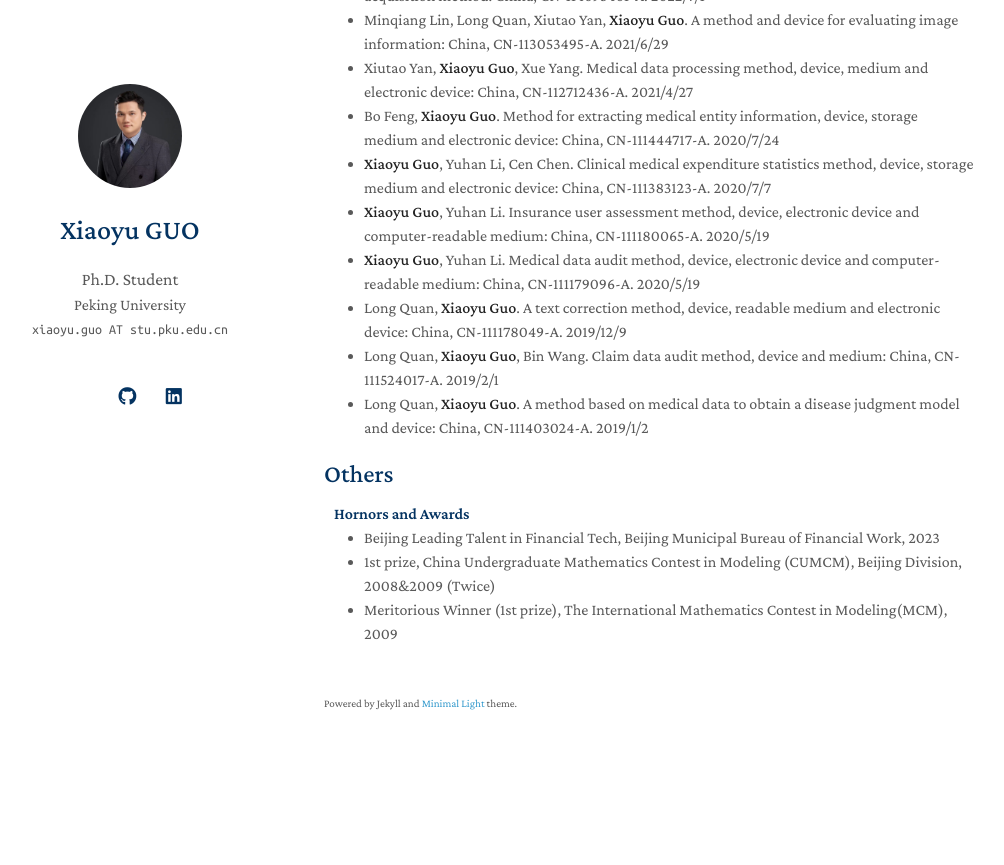
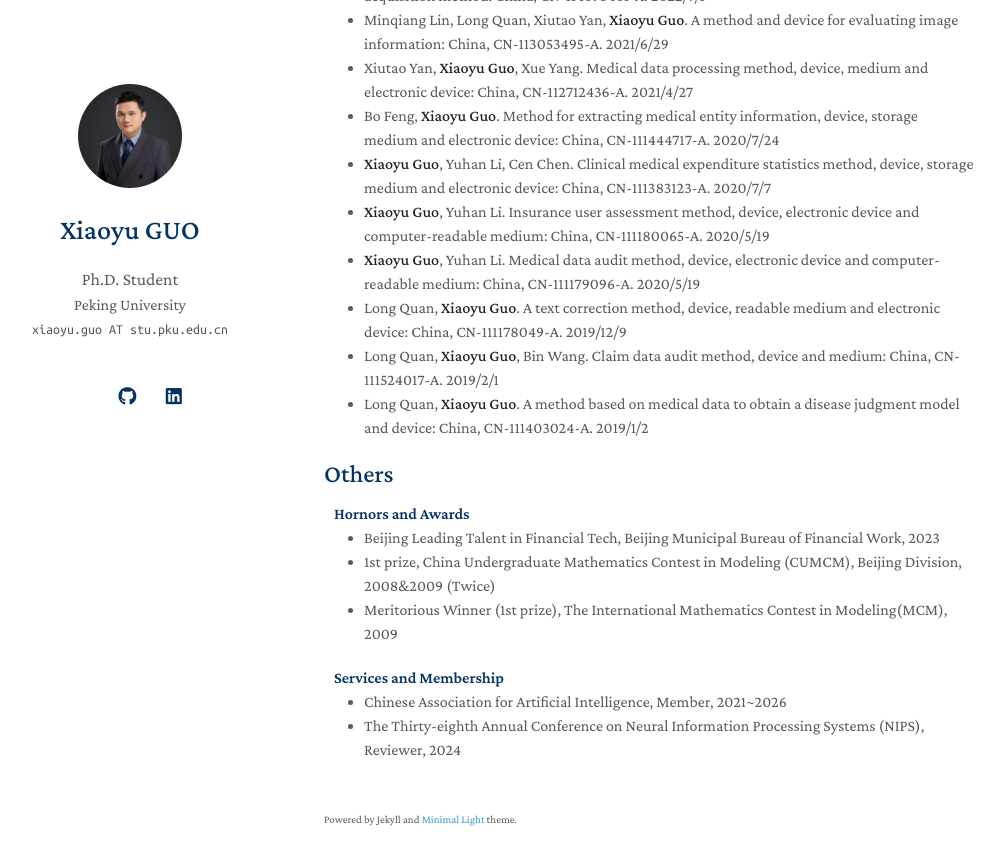
Before and after one commit to gxy837/gxy837.github.io, a Jekyll site: the page built from index.md, in a window 1280 px wide and 900 px high, scrolled down 2125 px. Shown: the top 865 px of the window, without its empty margins (146-1150 px from the left). Built offline with Jekyll 4.4.1, drawn with Linux system fonts in a browser that asks for light colours; nearby versions of some CDN libraries; a style sheet for code colours, icons or effects is not loaded; our own code applies the rules of GitHub Pages for plain Markdown files; before the commit the page ends 2909 px from its top, so only the background shows below that.

Commit message:
add ervices

```diff
--- a/_includes/services.md
+++ b/_includes/services.md
@@ -28,3 +28,10 @@
   <li><a href="http://www.mcm.edu.cn/"><autocolor>1st prize, China Undergraduate Mathematics Contest in Modeling (CUMCM), Beijing Division, 2008&2009 (Twice)</autocolor></a></li>
   <li><a href="https://www.comap.com/contests/mcm-icm"><autocolor>Meritorious Winner (1st prize), The International Mathematics Contest in Modeling(MCM), 2009</autocolor></a></li>
 </ul>
+
+<h4 style="margin:0 10px 0;">Services and Membership</h4>
+
+<ul style="margin:0 0 20px;">
+  <li><a href="https://www.caai.cn/index.php?s=/home/index/index.html"><autocolor>Chinese Association for Artificial Intelligence, Member, 2021~2026</autocolor></a></li>
+  <li><a href="https://neurips.cc/"><autocolor>The Thirty-eighth Annual Conference on Neural Information Processing Systems (NIPS), Reviewer, 2024</autocolor></a></li>
+</ul>
```
